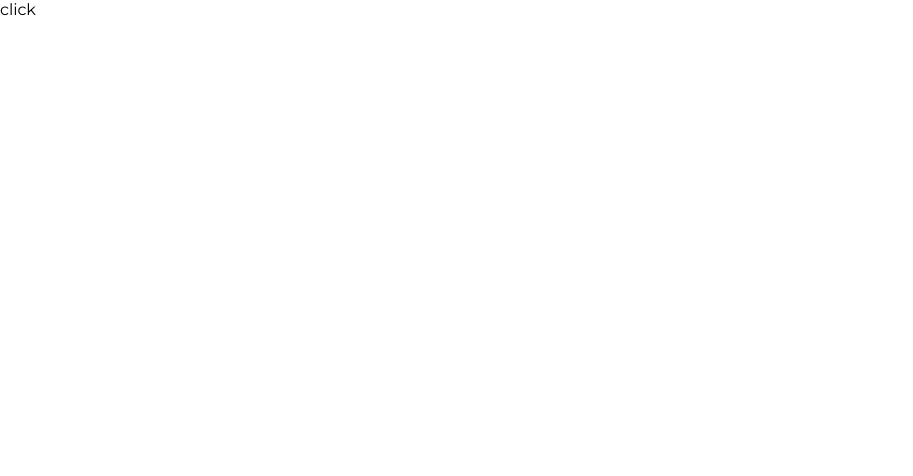
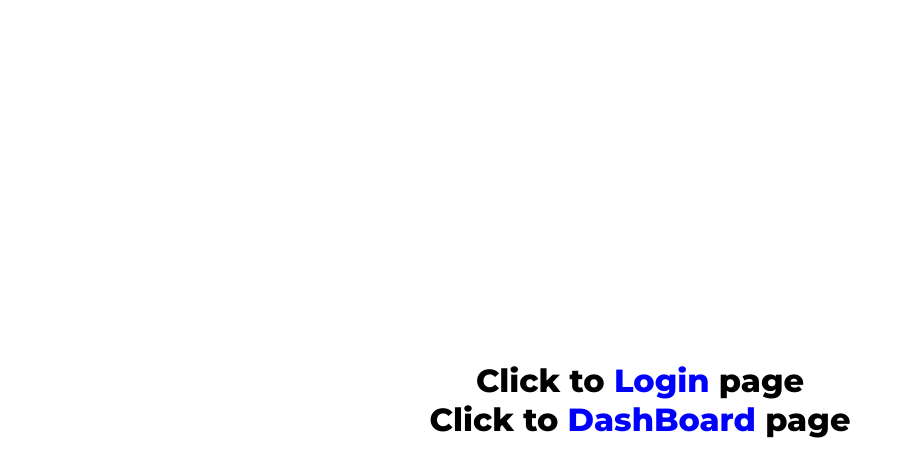
Before and after one commit to invincibleRD/dashboard, a Next.js app: page / in a window 1280 px wide. Shown: the top 476 px of the page, without its empty margins (0-913 px from the left). Built offline with nearby package versions, Linux system fonts and the light colour scheme.

Commit message:
finalised the app

```diff
--- a/pages/index.tsx
+++ b/pages/index.tsx
@@ -1,15 +1,22 @@
-import { Inter } from 'next/font/google'
-import React from 'react'
-import Link from 'next/link'
+import { Inter } from "next/font/google";
+import React from "react";
+import Link from "next/link";
 
-const inter = Inter({ subsets: ['latin'] })
+const inter = Inter({ subsets: ["latin"] });
 
 export default function Home() {
   return (
     <>
-    <div>
-      <Link href={'login'}>click</Link>
+      <div>
+        <div className="main-container">
+          <h1>
+            Click to <Link href={"login"}  style={{color:"blue"}}>Login</Link> page
+          </h1>
+          <h1>
+            Click to<Link href={"dashboard"} style={{color:"blue"}}> DashBoard </Link>page
+          </h1>
+        </div>
       </div>
     </>
-  )
+  );
 }
--- a/styles/globals.css
+++ b/styles/globals.css
@@ -96,10 +96,20 @@
   text-decoration: none;
 }
 
+
 @media (prefers-color-scheme: dark) {
   html {
     color-scheme: dark;
   }
+}
+
+
+.main-container{
+  height: 100vh;
+  display: flex;
+  flex-direction: column;
+  justify-content: center;
+  align-items: center;
 }
 .graph-p   {
   font-weight: 700;
@@ -130,6 +140,7 @@
 }
 .dashboard-header {
   display : flex ;
+  width : 100%;
   justify-content: space-between;
   margin-bottom: 20px;
 }
```
Also changed, not shown: pages/components/dashboard/header.js (+7 -8 lines).
